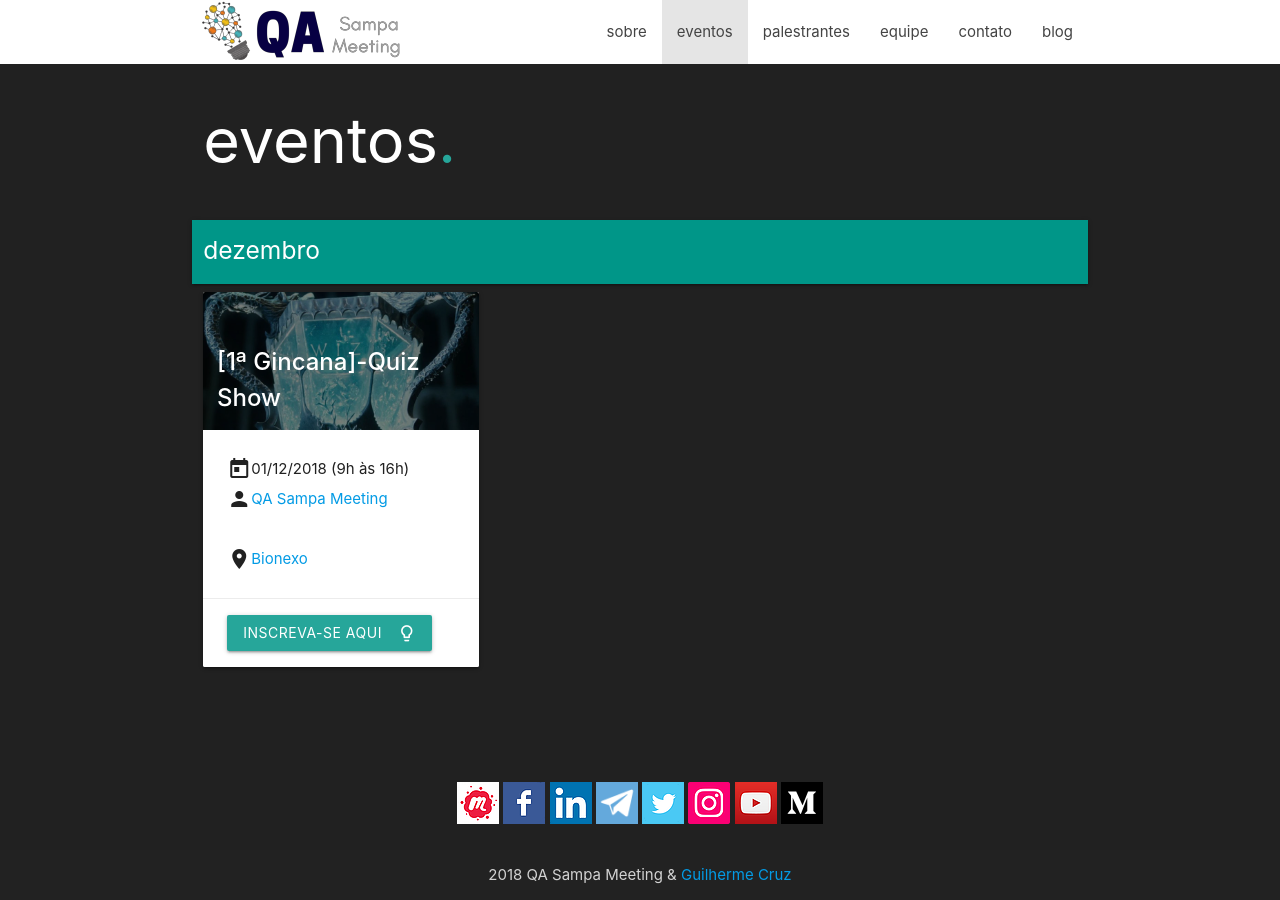
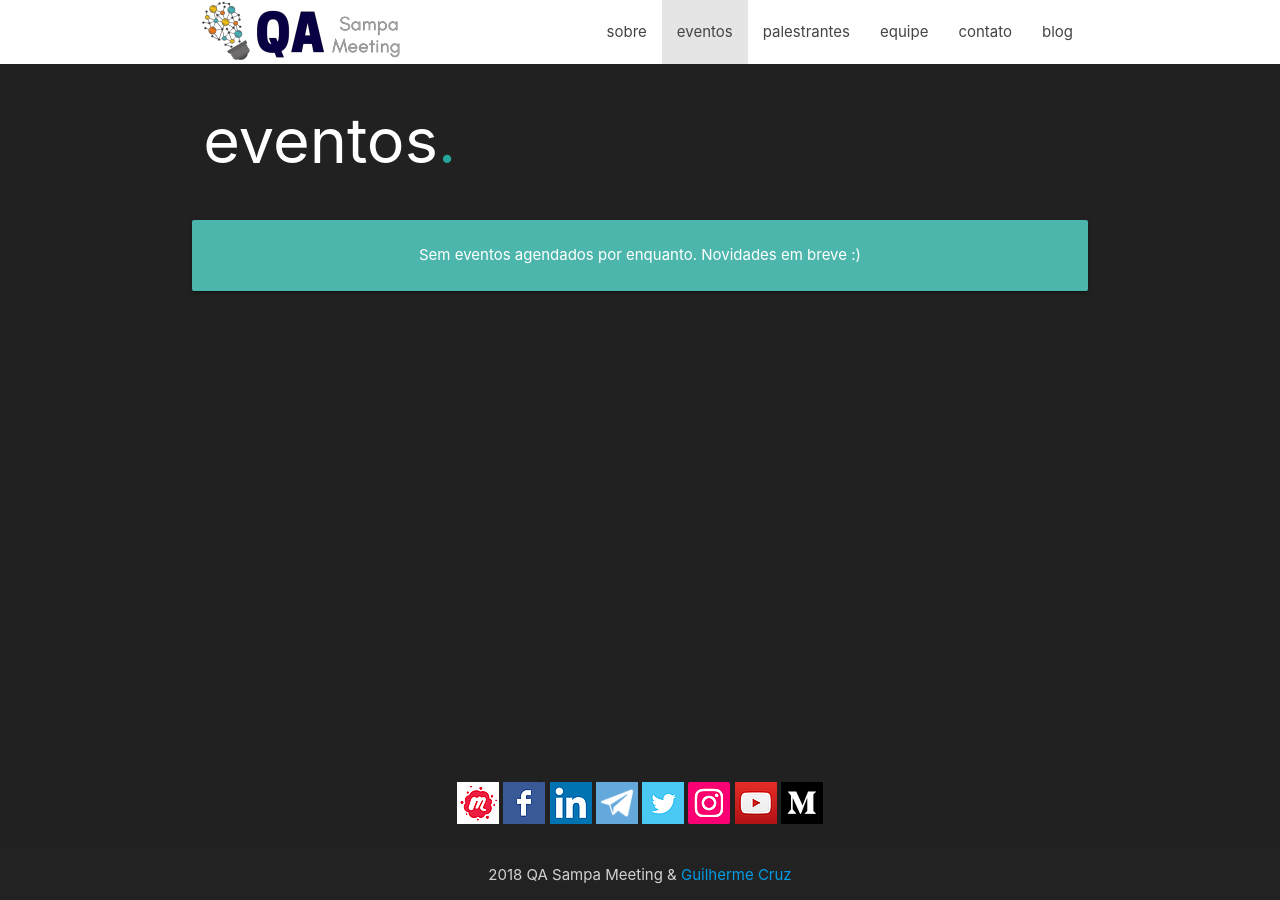
Before and after one commit to qasampameeting/qasampameeting.github.io, a Jekyll site: the page built from events.md, in a window 1280 px wide. Built offline with Jekyll 4.4.1, drawn with Linux system fonts in a browser that asks for light colours; nearby versions of some CDN libraries.

Commit message:
removing dezember events

```diff
--- a/events.md
+++ b/events.md
@@ -4,6 +4,12 @@ title: Eventos QA Sampa Meeting
 ---
 
 <div class="row"><div class="col s12"><h1 class="qasp-title">eventos</h1></div></div>
+{% unless site.data.events %}
+  <div class="card-panel teal lighten-2 center">
+    Sem eventos agendados por enquanto. Novidades em breve :)
+  </div>
+{% endunless %}
+
 {% for month_events in site.data.events %}
 <nav class="teal">
   <div class="nav-wrapper">
```
Also changed, not shown: _data/events.yml (+8 -8 lines), index.md (+10 -8 lines).
